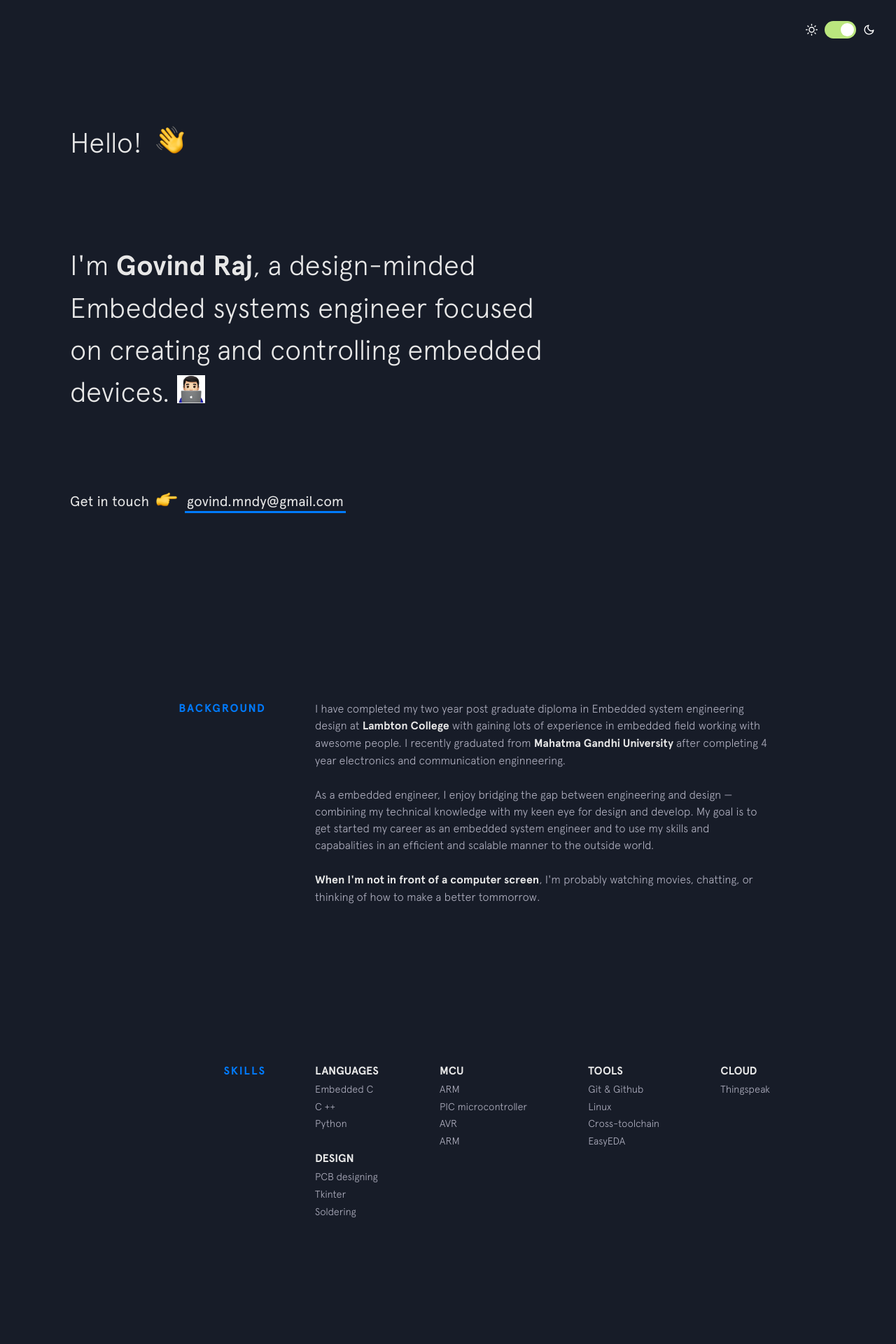
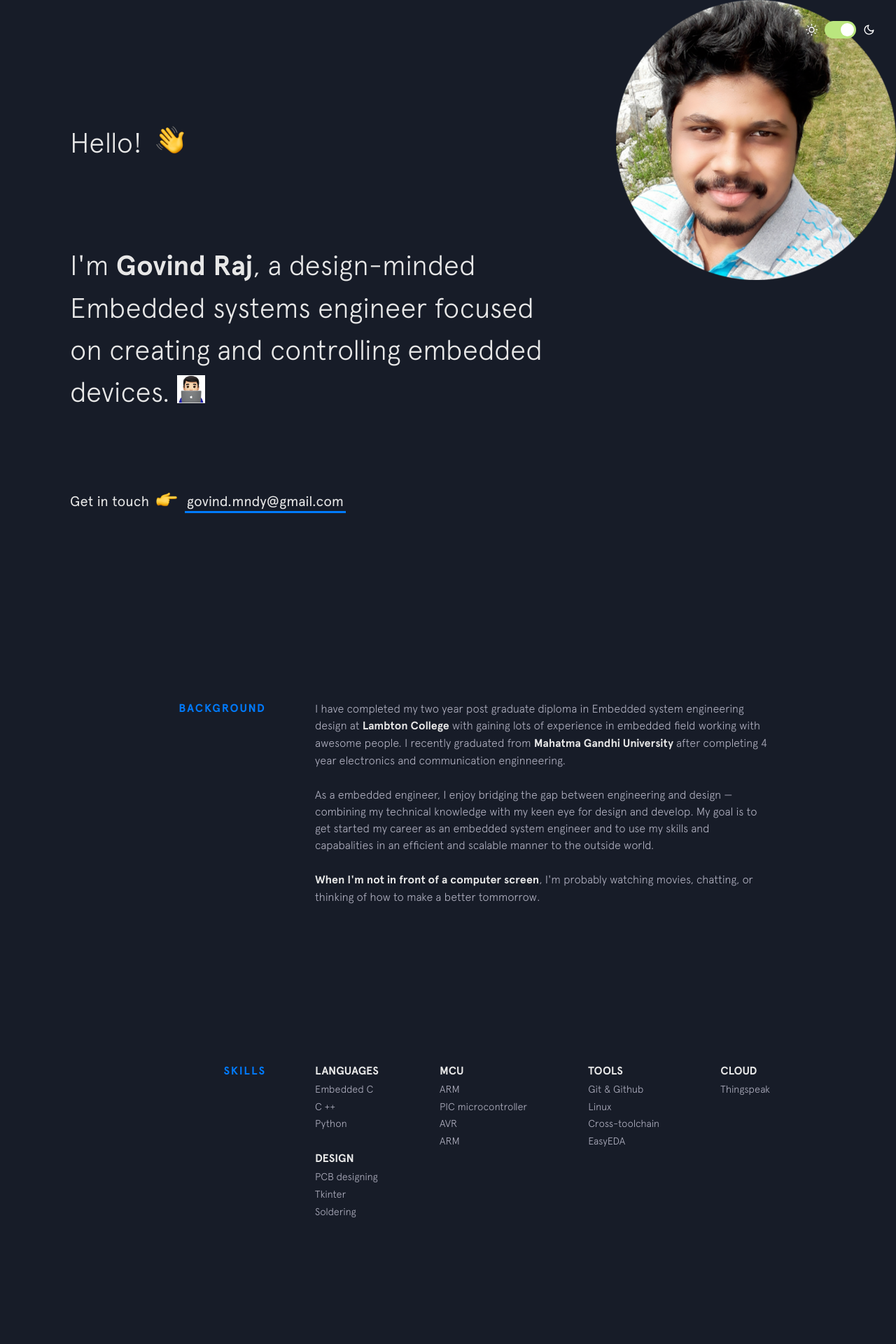
Before and after one commit to gov466/gov466.github.io, a Jekyll site: the page built from index.html, in a window 1280 px wide. Shown: the top 1920 px of the page at 70% size. Built offline with Jekyll 4.4.1, drawn with Linux system fonts in a browser that asks for light colours; nearby versions of some CDN libraries.

Commit message:
Update switch.html

```diff
--- a/_includes/switch.html
+++ b/_includes/switch.html
@@ -6,3 +6,4 @@
   </div>
   <div class="moon"></div>
 </div>
+<img src="{{site.baseurl}}/img/circle-cropped (1).png" style="float:right; " alt="">
```
